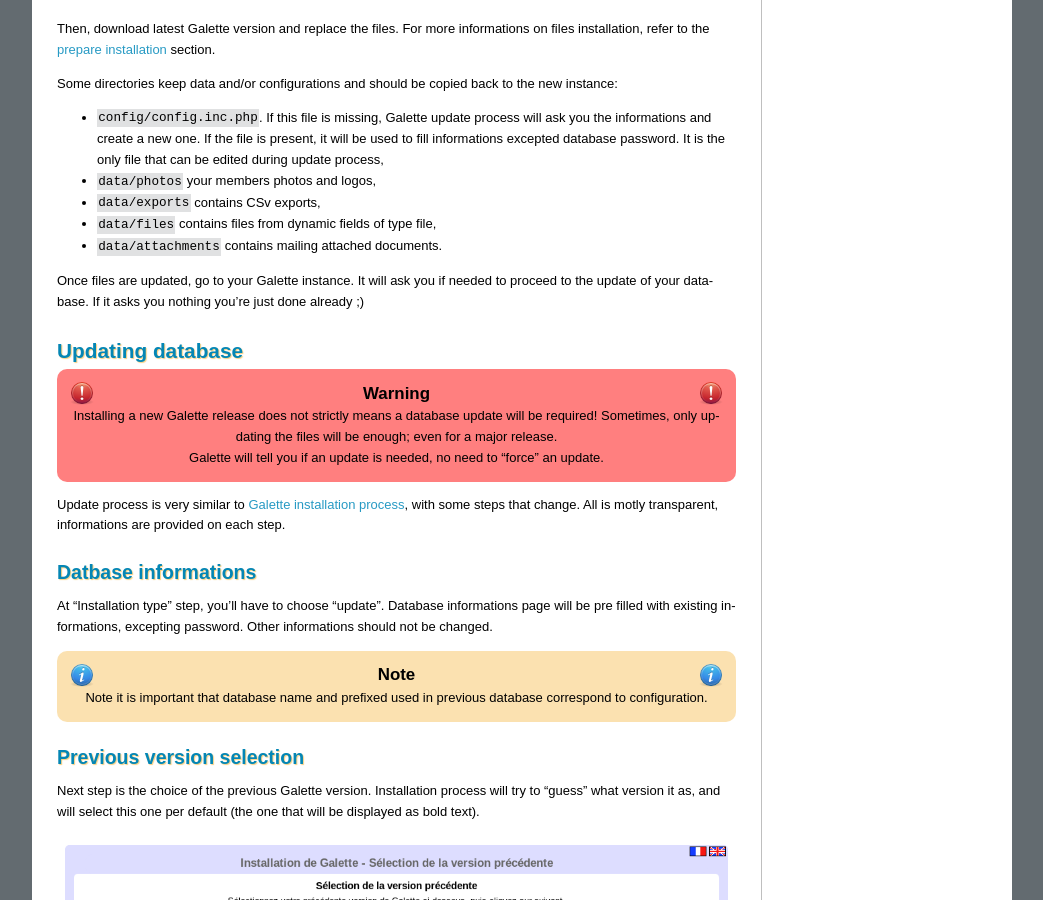
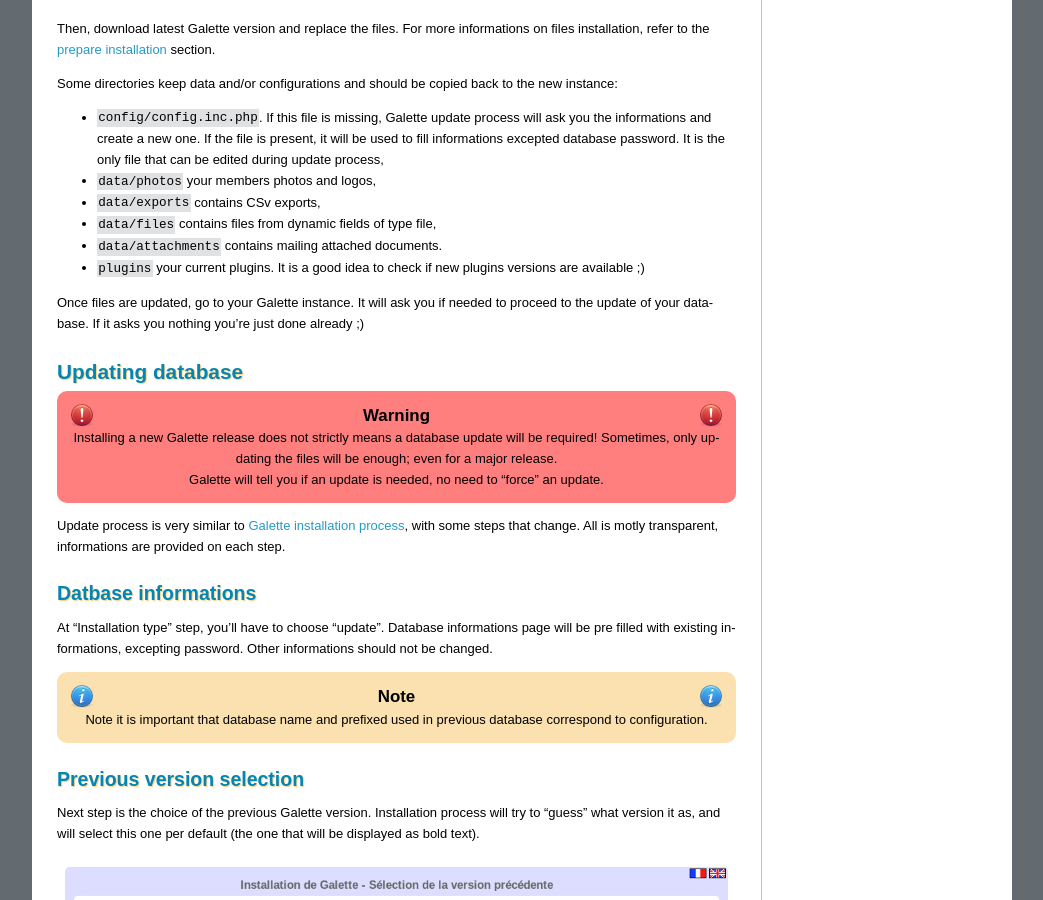
Before and after one commit to galette/galettedoc, a Sphinx documentation site: the page built from source/installation/update.rst, in a window 1280 px wide and 900 px high, scrolled down 1027 px. Shown: the whole window, without its empty margins (118-1161 px from the left). Built offline with Sphinx 7.4.7, drawn with Linux system fonts in a browser that asks for light colours.

Commit message:
Add plugins on directories list; closes #1394

```diff
--- a/source/installation/update.rst
+++ b/source/installation/update.rst
@@ -32,6 +32,7 @@
 * ``data/exports`` contains CSv exports,
 * ``data/files`` contains files from dynamic fields of type file,
 * ``data/attachments`` contains mailing attached documents.
+* ``plugins`` your current plugins. It is a good idea to check if new plugins versions are available ;)
 
 Once files are updated, go to your Galette instance. It will ask you if needed to proceed to the update of your database. If it asks you nothing you're just done already ;)
 
```
